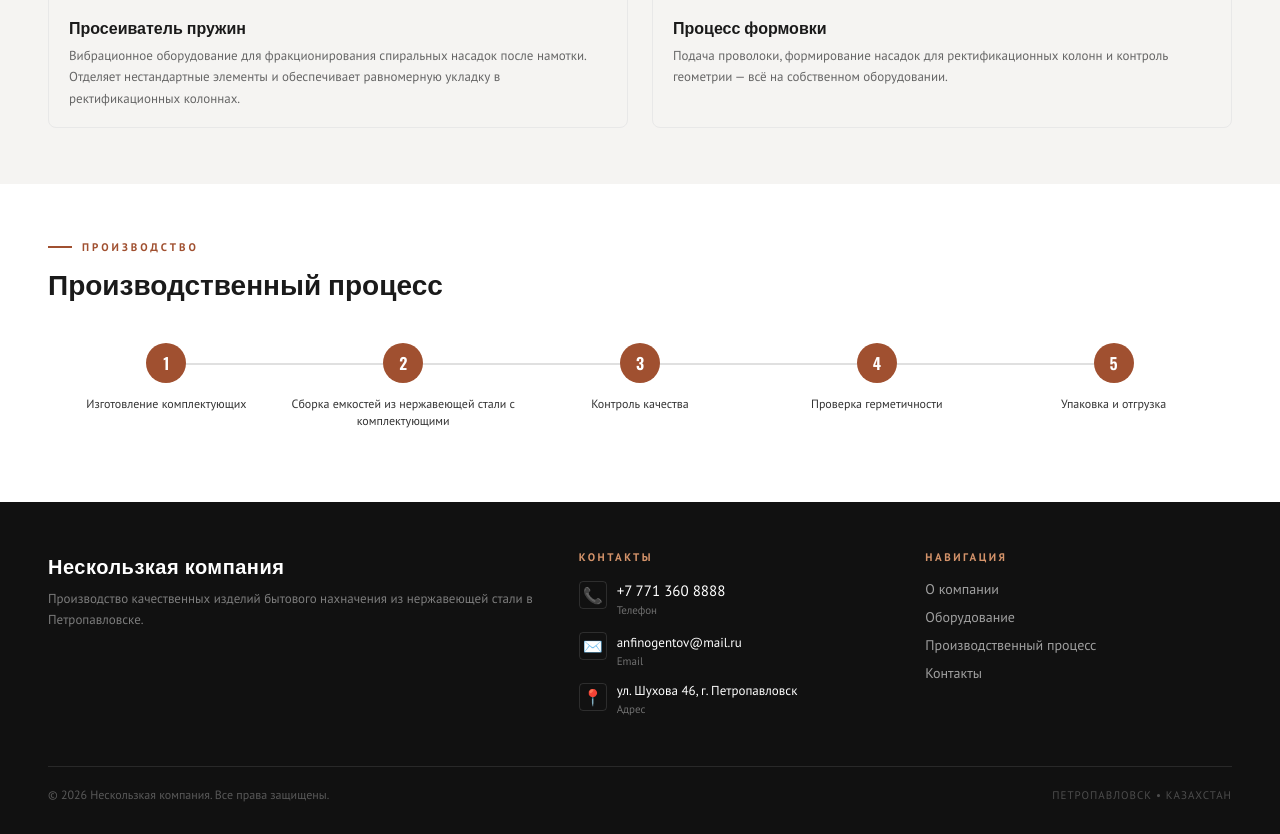
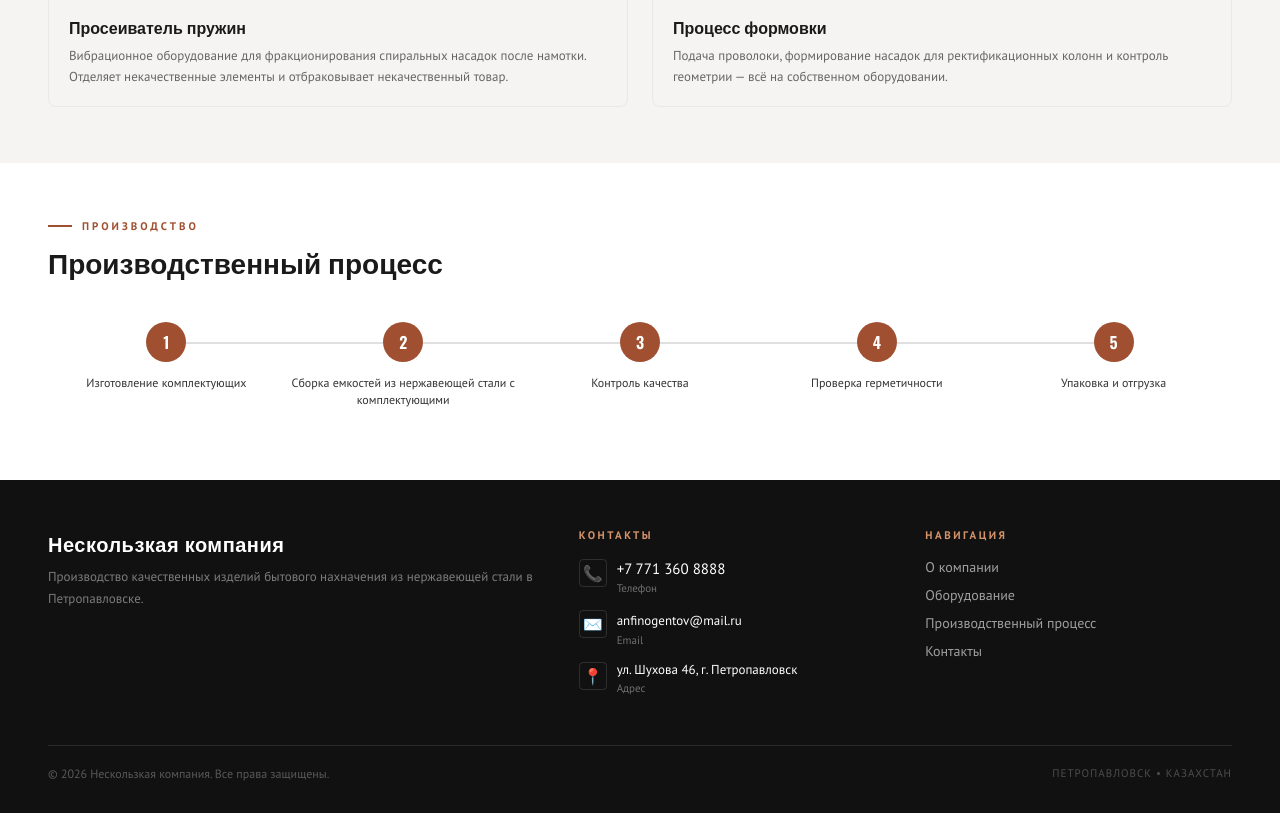
Before and after one commit to neskolkz/toonk, a website: page index.html in a window 1280 px wide. Shown: the part 1222-2056 px from the top of the page. After the commit the page ends 2035 px from the top, so only its background shows below. Drawn offline with nearby package versions, Linux system fonts and the light colour scheme.

Commit message:
fixed text

```diff
--- a/index.html
+++ b/index.html
@@ -104,7 +104,7 @@
           <img class="equip-img" src="https://i.ibb.co/p6psGt24/image.png" alt="Формовочный станок">
           <div class="equip-body">
             <h3 class="equip-title">Просеиватель пружин</h3>
-            <p class="equip-desc">Вибрационное оборудование для фракционирования спиральных насадок после намотки. Отделяет нестандартные элементы и обеспечивает равномерную укладку в ректификационных колоннах.</p>
+            <p class="equip-desc">Вибрационное оборудование для фракционирования спиральных насадок после намотки. Отделяет некачественные элементы и отбраковывает некачественный товар.</p>
           </div>
         </div>
         <div class="equip-card anim anim--up" data-delay="3">
```
